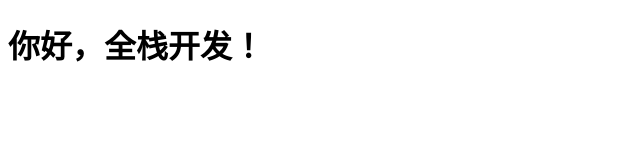
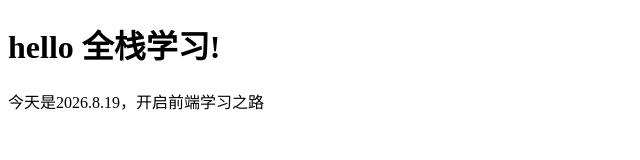
Before and after one commit to Long-coder954/demo01, a plain HTML site: page index.html in a window 1280 px wide. Shown: the whole page, without its empty margins (0-640 px from the left). Drawn offline with Linux system fonts and the light colour scheme.

Commit message:
day01：完成html骨架练习

```diff
--- a/index.html
+++ b/index.html
@@ -1,9 +1,11 @@
 <!doctype html>
-<html>
+<html lang="zh-cn">
   <head>
-    <title>测试页面</title>
+    <meta charset="UTF-8" />
+    <title>我的第一个网页</title>
   </head>
   <body>
-    <h1>你好，全栈开发！</h1>
+    <h1>hello 全栈学习!</h1>
+    <p>今天是2026.8.19，开启前端学习之路</p>
   </body>
 </html>
```
